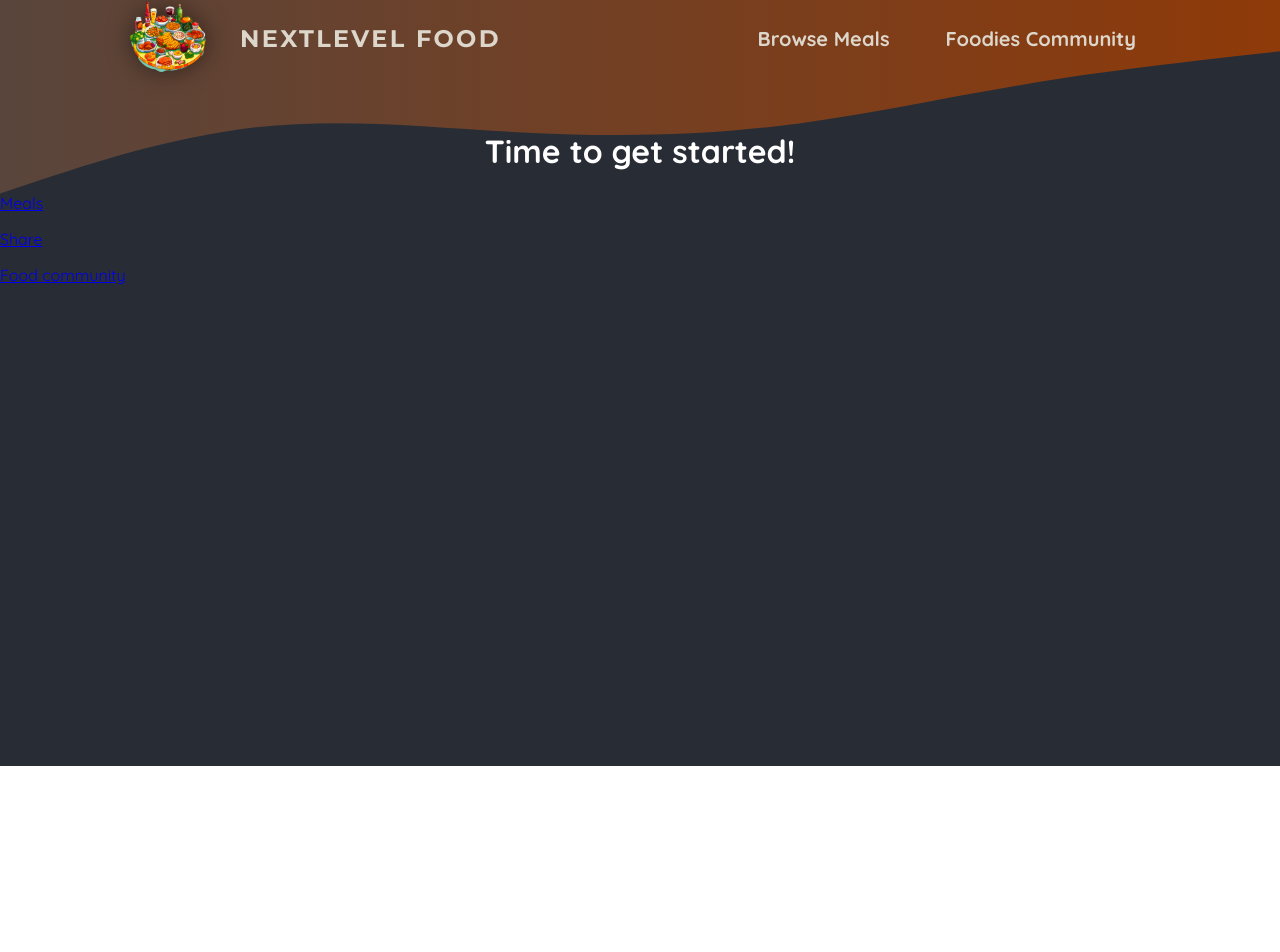
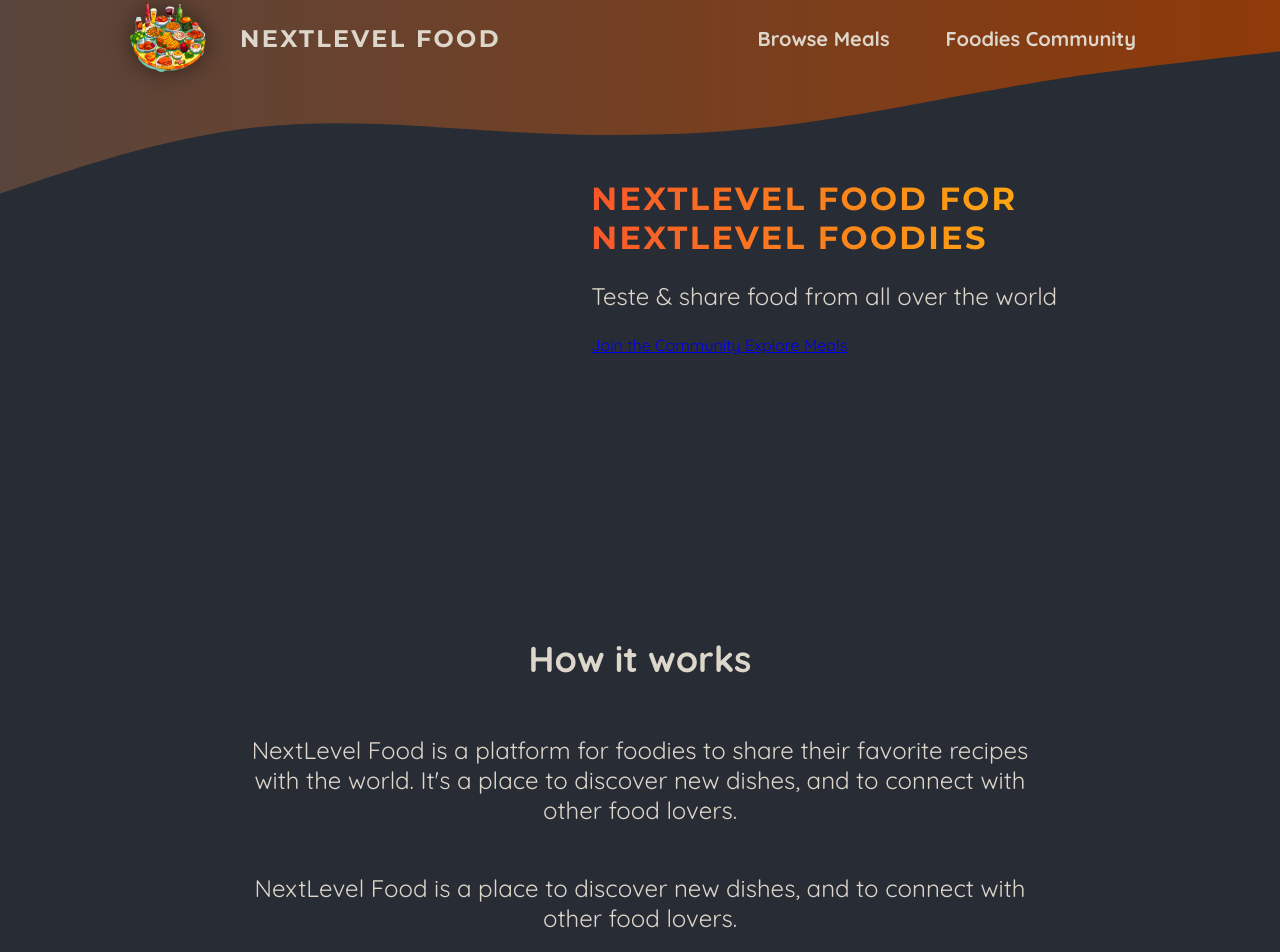
Before and after one commit to dasha12345-s/NextJSFoodApp, a Next.js app: page / in a window 1280 px wide. Shown: the part 34-986 px from the top of the page. Before the commit the page ends 800 px from the top, so only its background shows below. Built offline with nearby package versions, Linux system fonts and the light colour scheme.

Commit message:
Populating The Starting Page Content

```diff
--- a/app/globals.css
+++ b/app/globals.css
@@ -11,21 +11,6 @@
 body {
   margin: 0;
   background: radial-gradient(#282c34, #282c34);
-}
-
-.header-background {
-  position: absolute;
-  width: 100%;
-  height: 320px;
-  top: 0;
-  left: 0;
-  z-index: -1;
-}
-
-svg {
-  display: block;
-  width: 100%;
-  height: auto;
 }
 
 .not-found,
--- a/app/layout.js
+++ b/app/layout.js
@@ -1,5 +1,5 @@
 import './globals.css';
-import MainHeader from '@/components/main-header'
+import MainHeader from '@/components/main-header/main-header';
 
 export const metadata = {
   title: 'NextLevel Food',
@@ -10,26 +10,6 @@
   return (
     <html lang="en">
       <body>
-        <div className="header-background">
-          <svg xmlns="http://www.w3.org/2000/svg" viewBox="0 0 1440 320">
-            <defs>
-              <linearGradient id="gradient" x1="0%" y1="0%" x2="100%" y2="0%">
-                <stop
-                  offset="0%"
-                  style={{ stopColor: '#59453c', stopOpacity: '1' }}
-                />
-                <stop
-                  offset="100%"
-                  style={{ stopColor: '#8f3a09', stopOpacity: '1' }}
-                />
-              </linearGradient>
-            </defs>
-            <path
-              fill="url(#gradient)"
-              d="M0,256L48,240C96,224,192,192,288,181.3C384,171,480,181,576,186.7C672,192,768,192,864,181.3C960,171,1056,149,1152,133.3C1248,117,1344,107,1392,101.3L1440,96L1440,0L1392,0C1344,0,1248,0,1152,0C1056,0,960,0,864,0C768,0,672,0,576,0C480,0,384,0,288,0C192,0,96,0,48,0L0,0Z"
-            ></path>
-          </svg>
-        </div>
         <MainHeader />
         {children}
       </body>
--- a/app/page.js
+++ b/app/page.js
@@ -1,23 +1,49 @@
 import Link from "next/link";
+import classes from './page.module.css';
 
 export default function Home() {
-  return (
+  return (<>
+  <header className={classes.header}>
+    <div className={classes.slideshow}>
+
+    </div>
+    <div>
+    <div className={classes.hero}>
+      <h1>NextLevel Food for NextLevel Foodies</h1>
+      <p> Teste & share food from all over the world</p>
+    </div>
+    <div className={classes.cta}></div>
+      <Link href='/community'> Join the Community </Link>
+      <Link href='/meals'> Explore Meals </Link>
+    </div>
+  </header>
   <main>
-      <h1 style={{ color: 'white', textAlign: 'center' }}>
-        Time to get started!
-      </h1>
+        <section className={classes.section}>
+          <h2>How it works</h2>
           <p>
-      <Link href='/meals'> Meals
-      </Link>
+            NextLevel Food is a platform for foodies to share their favorite
+            recipes with the world. It&apos;s a place to discover new dishes, and to
+            connect with other food lovers.
           </p>
           <p>
-      <Link href='/meals/share'> Share
-      </Link>
+            NextLevel Food is a place to discover new dishes, and to connect
+            with other food lovers.
+          </p>
+        </section>
+
+        <section className={classes.section}>
+          <h2>Why NextLevel Food?</h2>
+          <p>
+            NextLevel Food is a platform for foodies to share their favorite
+            recipes with the world. It&apos;s a place to discover new dishes, and to
+            connect with other food lovers.
           </p>
           <p>
-      <Link href='/community'> Food community
-      </Link>
+            NextLevel Food is a place to discover new dishes, and to connect
+            with other food lovers.
           </p>
+        </section>
       </main>
+  </>
   );
 }
--- /dev/null
+++ b/app/page.module.css
@@ -0,0 +1,75 @@
+.header {
+  display: flex;
+  gap: 3rem;
+  margin: 3rem auto;
+  width: 90%;
+  max-width: 75rem;
+}
+
+.slideshow {
+  width: 40rem;
+  height: 25rem;
+}
+
+.hero {
+  color: #ddd6cb;
+  font-size: 1.5rem;
+}
+
+.hero h1 {
+  font-size: 2rem;
+  font-weight: bold;
+  font-family: 'Montserrat', sans-serif;
+  letter-spacing: 0.15rem;
+  text-transform: uppercase;
+  background: linear-gradient(90deg, #f9572a, #ffc905);
+  background-clip: text;
+  -webkit-background-clip: text;
+  -webkit-text-fill-color: transparent;
+}
+
+.cta {
+  font-size: 1.5rem;
+  display: flex;
+  gap: 1rem;
+}
+
+.cta a {
+  display: inline-block;
+  margin-top: 1rem;
+  padding: 0.5rem 1rem;
+  border-radius: 0.5rem;
+  background: linear-gradient(90deg, #f9572a, #ff9b05);
+  color: #ffffff;
+  font-weight: bold;
+  text-decoration: none;
+}
+
+.cta a:hover,
+.cta a:active {
+  background: linear-gradient(90deg, #fd4715, #f9b241);
+}
+
+.cta a:first-child {
+  background: transparent;
+  font-weight: normal;
+  color: #ff9b05;
+  padding-left: 0;
+}
+
+.cta a:first-child:hover,
+.cta a:first-child:active {
+  background: transparent;
+  color: #f9b241;
+}
+
+.section {
+  display: flex;
+  flex-direction: column;
+  color: #ddd6cb;
+  font-size: 1.5rem;
+  max-width: 50rem;
+  width: 90%;
+  margin: 2rem auto;
+  text-align: center;
+}
--- /dev/null
+++ b/components/main-header/main-header-backgroud.js
@@ -0,0 +1,26 @@
+import classes from './main-header-background.module.css';
+
+export default function MainHeaderBackgroud(){
+  return(
+    <div className={classes['header-background']}>
+    <svg xmlns="http://www.w3.org/2000/svg" viewBox="0 0 1440 320">
+      <defs>
+        <linearGradient id="gradient" x1="0%" y1="0%" x2="100%" y2="0%">
+          <stop
+            offset="0%"
+            style={{ stopColor: '#59453c', stopOpacity: '1' }}
+          />
+          <stop
+            offset="100%"
+            style={{ stopColor: '#8f3a09', stopOpacity: '1' }}
+          />
+        </linearGradient>
+      </defs>
+      <path
+        fill="url(#gradient)"
+        d="M0,256L48,240C96,224,192,192,288,181.3C384,171,480,181,576,186.7C672,192,768,192,864,181.3C960,171,1056,149,1152,133.3C1248,117,1344,107,1392,101.3L1440,96L1440,0L1392,0C1344,0,1248,0,1152,0C1056,0,960,0,864,0C768,0,672,0,576,0C480,0,384,0,288,0C192,0,96,0,48,0L0,0Z"
+      ></path>
+    </svg>
+  </div>
+  )
+}
--- /dev/null
+++ b/components/main-header/main-header-background.module.css
@@ -0,0 +1,14 @@
+.header-background {
+  position: absolute;
+  width: 100%;
+  height: 320px;
+  top: 0;
+  left: 0;
+  z-index: -1;
+}
+
+.header-background svg {
+  display: block;
+  width: 100%;
+  height: auto;
+}
--- a/components/main-header.js
+++ b/components/main-header/main-header.js
@@ -2,9 +2,12 @@
 import Image from "next/image";
 import logoImg from '@/assets/logo.png';
 import classes from './main-header.module.css';
+import MainHeaderBackgroud from "./main-header-backgroud";
 
 export default function MainHeader(){
   return(
+   <>
+    <MainHeaderBackgroud />
     <header className={classes.header}>
     <Link className={classes.logo} href='/'>
       <Image src={logoImg} alt='A plate with food' priority />
@@ -22,5 +25,6 @@
       </ul>
     </nav>
   </header>
+   </>
   )
 }
```
Also changed, not shown: components/main-header/main-header.module.css (renamed from components/main-header.module.css). Lines whose indentation alone changed are shown as unchanged.
